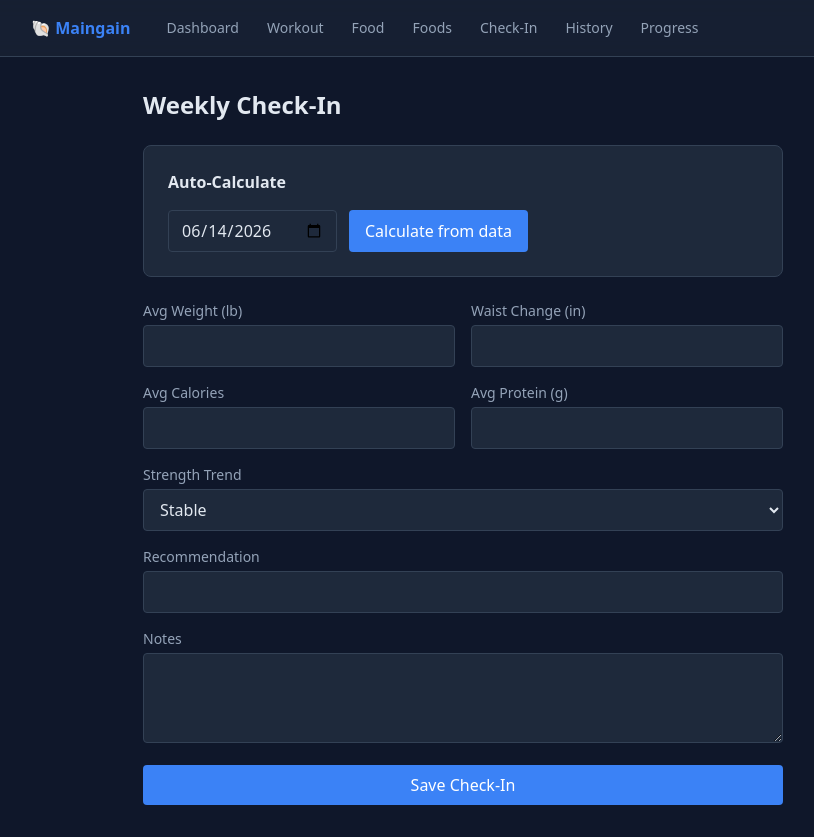
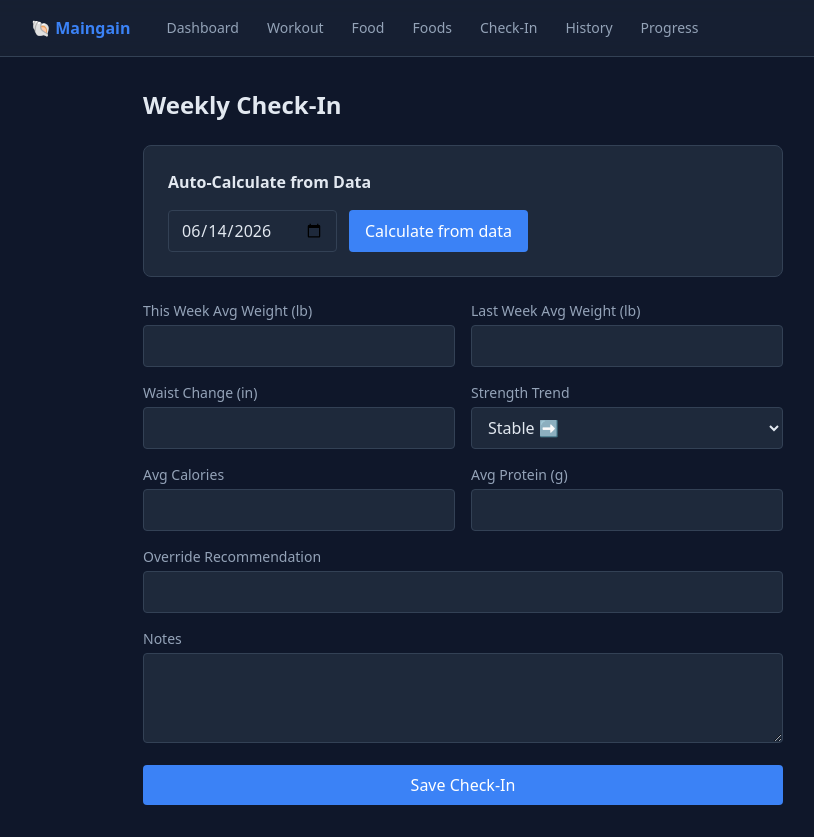
Before and after one commit to alessandroroma/maingain-tracker, a Next.js app: page /checkin in a window 1280 px wide. Shown: the whole page, without its empty margins (177-991 px from the left). Built offline with nearby package versions, Linux system fonts and the light colour scheme.

Commit message:
Check-in: auto-calc from data, smart recommendation engine, prev week weight

```diff
--- a/src/app/checkin/page.tsx
+++ b/src/app/checkin/page.tsx
@@ -1,7 +1,20 @@
 "use client";
 
-import { useState } from "react";
+import { useState, useEffect } from "react";
 import { supabase } from "@/lib/supabase";
+
+interface Checkin {
+  id: string;
+  week_start: string;
+  avg_weight: number | null;
+  weight_change: number | null;
+  waist_change: number | null;
+  avg_calories: number | null;
+  avg_protein: number | null;
+  strength_trend: string | null;
+  recommendation: string | null;
+  notes: string | null;
+}
 
 export default function CheckinPage() {
   const [weekStart, setWeekStart] = useState(() => {
@@ -10,6 +23,7 @@ export default function CheckinPage() {
     return d.toISOString().split("T")[0];
   });
   const [avgWeight, setAvgWeight] = useState("");
+  const [prevAvgWeight, setPrevAvgWeight] = useState("");
   const [waistChange, setWaistChange] = useState("");
   const [avgCalories, setAvgCalories] = useState("");
   const [avgProtein, setAvgProtein] = useState("");
@@ -18,29 +32,51 @@ export default function CheckinPage() {
   const [notes, setNotes] = useState("");
   const [loading, setLoading] = useState(false);
   const [saved, setSaved] = useState(false);
+  const [prevWeekWeight, setPrevWeekWeight] = useState<number | null>(null);
 
   async function autoCalculate() {
     setLoading(true);
     try {
       const weekEnd = new Date(weekStart);
       weekEnd.setDate(weekEnd.getDate() + 7);
+      const weekEndStr = weekEnd.toISOString().split("T")[0];
 
+      // Current week body logs
       const { data: weightData } = await supabase
         .from("body_logs")
         .select("bodyweight")
         .gte("date", weekStart)
-        .lt("date", weekEnd.toISOString().split("T")[0]);
+        .lt("date", weekEndStr);
 
       if (weightData && weightData.length > 0) {
         const avg = weightData.reduce((s, w) => s + w.bodyweight, 0) / weightData.length;
         setAvgWeight(avg.toFixed(1));
+        setPrevWeekWeight(null); // Will calculate below
       }
 
+      // Previous week for comparison
+      const prevWeekStart = new Date(weekStart);
+      prevWeekStart.setDate(prevWeekStart.getDate() - 7);
+      const prevWeekEnd = new Date(weekStart);
+
+      const { data: prevWeights } = await supabase
+        .from("body_logs")
+        .select("bodyweight")
+        .gte("date", prevWeekStart.toISOString().split("T")[0])
+        .lt("date", prevWeekEnd.toISOString().split("T")[0]);
+
+      if (prevWeights && prevWeights.length > 0) {
+        const prevAvg = prevWeights.reduce((s, w) => s + w.bodyweight, 0) / prevWeights.length;
+        setPrevAvgWeight(prevAvg.toFixed(1));
+        setPrevWeekWeight(prevAvg);
+      }
+
+      // Current week food logs
       const { data: foodData } = await supabase
         .from("food_logs")
         .select("calories, protein")
         .gte("date", weekStart)
-        .lt("date", weekEnd.toISOString().split("T")[0]);
+        .lt("date", weekEndStr);
 
       if (foodData && foodData.length > 0) {
         const calAvg = foodData.reduce((s, f) => s + f.calories, 0) / foodData.length;
@@ -49,15 +85,45 @@ export default function CheckinPage() {
         setAvgProtein(protAvg.toFixed(0));
       }
 
-      // Simple recommendation logic
-      if (avgWeight) {
-        const w = parseFloat(avgWeight);
-        setRecommendation("Keep calories the same — looks steady.");
-      }
+      // Auto-generate recommendation based on data
+      generateRecommendation(avgWeight, prevWeekWeight);
     } catch {
       setRecommendation("Could not auto-calculate. Enter manually.");
     } finally {
       setLoading(false);
+    }
+  }
+
+  function generateRecommendation(avgWeight: string, prevWeekWeight: number | null) {
+    if (!avgWeight || !prevWeekWeight) return;
+
+    const current = parseFloat(avgWeight);
+    const change = current - prevWeekWeight;
+
+    // Weight change in last 7 days (approximate weekly change)
+    const weeklyChange = change;
+
+    if (weeklyChange >= -0.75 && weeklyChange <= 0.75 && strengthTrend === "up") {
+      setRecommendation("✅ Ideal recomp — keep calories the same. Scale flat/slightly down with waist down and strength up is exactly what you want.");
+    } else if (weeklyChange < -0.75 && strengthTrend === "down") {
+      setRecommendation("⚠️ Dropping too fast with strength loss — increase calories by 100-200 kcal/day. You're sacrificing muscle.");
+    } else if (weeklyChange > 0.75) {
+      setRecommendation("⚠️ Gaining too fast — reduce calories by 100-200 kcal/day. Aim for 0.25-0.75 lb/week loss for recomp.");
+    } else if (Math.abs(weeklyChange) <= 0.25 && strengthTrend === "stable") {
+      setRecommendation("✅ Good plateau — keep calories the same. If waist is also flat for 2+ weeks, try reducing by 100-150 kcal.");
+    } else if (weeklyChange < 0 && strengthTrend === "stable") {
+      setRecommendation("✅ Solid progress — keep calories the same. Weight down and strength stable is the goal.");
+    } else if (weeklyChange > 0 && strengthTrend === "stable") {
+      setRecommendation("⚠️ Scale up but strength stable — slightly reduce calories by 100 kcal. You might be gaining faster than fat.");
+    } else {
+      setRecommendation("✅ Keep calories the same — review trends and adjust as needed.");
+    }
+  }
+
+  // Update recommendation when strength trend changes
+  async function updateRecommendation() {
+    if (avgWeight && prevWeekWeight != null) {
+      generateRecommendation(avgWeight, prevWeekWeight);
     }
   }
 
@@ -67,6 +133,10 @@ export default function CheckinPage() {
       await supabase.from("weekly_checkins").insert({
         week_start: weekStart,
         avg_weight: avgWeight ? parseFloat(avgWeight) : null,
+        prev_avg_weight: prevAvgWeight ? parseFloat(prevAvgWeight) : null,
+        weight_change: avgWeight && prevAvgWeight
+          ? parseFloat(avgWeight) - parseFloat(prevAvgWeight)
+          : null,
         waist_change: waistChange ? parseFloat(waistChange) : null,
         avg_calories: avgCalories ? parseFloat(avgCalories) : null,
         avg_protein: avgProtein ? parseFloat(avgProtein) : null,
@@ -86,7 +156,7 @@ export default function CheckinPage() {
       <h1 className="text-2xl font-bold mb-6">Weekly Check-In</h1>
 
       <div className="bg-card p-6 rounded-lg border border-border mb-6">
-        <h2 className="font-semibold mb-4">Auto-Calculate</h2>
+        <h2 className="font-semibold mb-4">Auto-Calculate from Data</h2>
         <div className="flex gap-3">
           <input type="date" value={weekStart} onChange={(e) => setWeekStart(e.target.value)}
             className="bg-card border border-border rounded px-3 py-2 text-foreground" />
@@ -100,14 +170,30 @@ export default function CheckinPage() {
       <form onSubmit={saveCheckin} className="space-y-4">
         <div className="grid grid-cols-2 gap-4">
           <div>
-            <label className="block text-sm text-muted mb-1">Avg Weight (lb)</label>
+            <label className="block text-sm text-muted mb-1">This Week Avg Weight (lb)</label>
             <input type="number" step="0.1" value={avgWeight} onChange={(e) => setAvgWeight(e.target.value)}
               className="w-full bg-card border border-border rounded px-3 py-2 text-foreground" />
           </div>
           <div>
+            <label className="block text-sm text-muted mb-1">Last Week Avg Weight (lb)</label>
+            <input type="number" step="0.1" value={prevAvgWeight} onChange={(e) => setPrevAvgWeight(e.target.value)}
+              className="w-full bg-card border border-border rounded px-3 py-2 text-foreground" />
+          </div>
+        </div>
+        <div className="grid grid-cols-2 gap-4">
+          <div>
             <label className="block text-sm text-muted mb-1">Waist Change (in)</label>
             <input type="number" step="0.1" value={waistChange} onChange={(e) => setWaistChange(e.target.value)}
               className="w-full bg-card border border-border rounded px-3 py-2 text-foreground" />
+          </div>
+          <div>
+            <label className="block text-sm text-muted mb-1">Strength Trend</label>
+            <select value={strengthTrend} onChange={(e) => { setStrengthTrend(e.target.value); updateRecommendation(); }}
+              className="w-full bg-card border border-border rounded px-3 py-2 text-foreground">
+              <option value="up">Up ⬆️</option>
+              <option value="stable">Stable ➡️</option>
+              <option value="down">Down ⬇️</option>
+            </select>
           </div>
         </div>
         <div className="grid grid-cols-2 gap-4">
@@ -122,18 +208,23 @@ export default function CheckinPage() {
               className="w-full bg-card border border-border rounded px-3 py-2 text-foreground" />
           </div>
         </div>
+
+        {/* Auto-generated recommendation display */}
+        {recommendation && recommendation.startsWith("✅") && (
+          <div className="bg-green-900/20 border border-green-700/30 rounded-lg p-4">
+            <p className="text-sm text-green-300">{recommendation}</p>
+          </div>
+        )}
+        {recommendation && recommendation.startsWith("⚠️") && (
+          <div className="bg-yellow-900/20 border border-yellow-700/30 rounded-lg p-4">
+            <p className="text-sm text-yellow-300">{recommendation}</p>
+          </div>
+        )}
+
         <div>
-          <label className="block text-sm text-muted mb-1">Strength Trend</label>
-          <select value={strengthTrend} onChange={(e) => setStrengthTrend(e.target.value)}
-            className="w-full bg-card border border-border rounded px-3 py-2 text-foreground">
-            <option value="up">Up</option>
-            <option value="stable">Stable</option>
-            <option value="down">Down</option>
-          </select>
-        </div>
-        <div>
-          <label className="block text-sm text-muted mb-1">Recommendation</label>
-          <input type="text" value={recommendation} onChange={(e) => setRecommendation(e.target.value)}
+          <label className="block text-sm text-muted mb-1">Override Recommendation</label>
+          <input type="text" value={recommendation.replace(/^[✅⚠️]\s*/, "")}
+            onChange={(e) => setRecommendation((recommendation.startsWith("✅") ? "✅ " : recommendation.startsWith("⚠️") ? "⚠️ " : "") + e.target.value)}
             className="w-full bg-card border border-border rounded px-3 py-2 text-foreground" />
         </div>
         <div>
@@ -143,7 +234,7 @@ export default function CheckinPage() {
         </div>
         <button type="submit"
           className="w-full bg-primary hover:bg-primary-hover text-white py-2 rounded transition">
-          {saved ? "Saved!" : "Save Check-In"}
+          {saved ? "✅ Saved!" : "Save Check-In"}
         </button>
       </form>
     </main>
```
